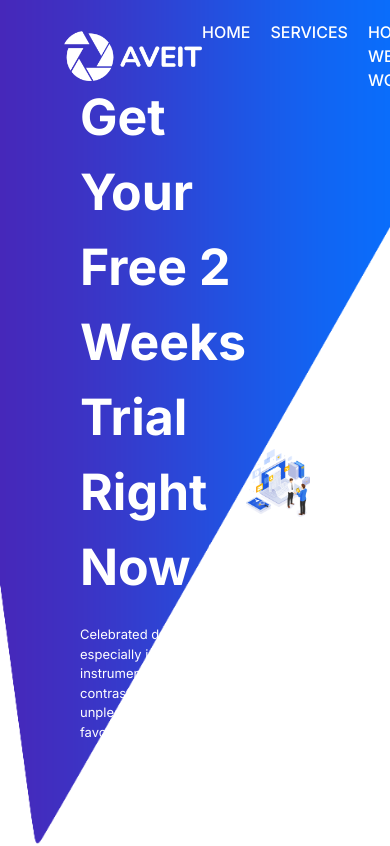
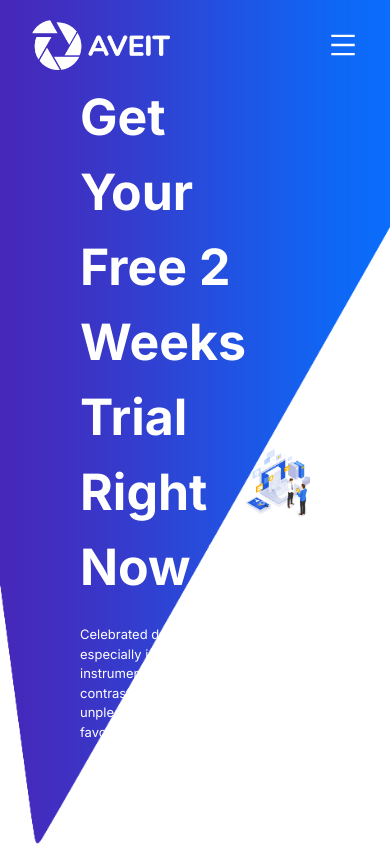
Before and after one commit to oussamataali97/startup-agency-Nextjs, a Next.js app: page / in a window 390 px wide. Shown: the top 846 px of the page. Built offline with nearby package versions, Linux system fonts and the light colour scheme.

Commit message:
make navbar responsive

```diff
--- a/components/Navbar.jsx
+++ b/components/Navbar.jsx
@@ -2,16 +2,22 @@
 import React from 'react'
 import Image from 'next/image'
 import { useState,useEffect } from 'react'
-import {AiOutlineUser} from 'react-icons/ai'
+import {AiOutlineUser,AiOutlineClose,AiOutlineMenu} from 'react-icons/ai'
 
 
 
 const Navbar = () => {
     let services = ["Home","Services","How we Work","Pricing","Contact","Blog"]
-    const [toggle,setToggle]=useState(false)
+    const [toggle,setToggle]=useState(true)
+    const [menu,setMenu]=useState(false)
 
+
+
+
+
+
+    useEffect(()=>{
       if (typeof window === "object") {
-
       window.addEventListener('scroll',()=>{
         if( window.scrollY < 50 ){
          setToggle(true)
@@ -20,20 +26,35 @@ const Navbar = () => {
         }
      })
      }
+},[toggle])
+
   return (
 
-    <nav className={toggle ? ' fixed top-0 right-0 left-0 ease-linear duration-300  px-16 py-5 text-white flex justify-between items-center' : 'fixed top-0 right-0 left-0 bg-white shadow-sm z-50 ease-linear duration-300  text-black px-16 py-5 flex justify-between items-center' }>
+    <>
+    <nav className={toggle ? ' fixed top-0 right-0 left-0 ease-linear duration-300  px-8 md:px-16 py-5 text-white flex justify-between items-center' : 'fixed top-0 right-0 left-0 bg-white shadow-sm z-50 ease-linear duration-300  text-black px-8 md:px-16 py-5 flex justify-between items-center' }>
         <Image className='' src={toggle ? "/assets/logo-light.png" : "/assets/logo-blue.png"} alt='logo' width={138} height={50}/>
-        <ul className='flex space-x-5 '>
+        <ul className='md:flex space-x-5 hidden'>
             {services.map((service,index)=>(
                 <li className=' font-[500]'  key={index}> <a href={`#${service.replaceAll(' ','-')}`} className='hover:text-blue-800 duration-75 ease-in'>{service.toUpperCase()}</a></li>
             ))}
         </ul>
-
-        <button className={toggle ? 'bg-white rounded-full text-black flex items-center gap-2 px-7 py-2' : 'flex items-center gap-2 bg-blues text-white rounded-full  px-7 py-2'}>
+        <button className={toggle ? "block md:hidden text-[30px] z-[20]  text-white" : "block md:hidden text-[30px] z-[20]  text-black"} onClick={()=>setMenu(!menu)} >
+                {menu ? <AiOutlineClose className=' text-neutral-700 '/> : <AiOutlineMenu/>}
+            </button>
+        <button className={toggle ? 'hidden md:flex bg-white rounded-full text-black items-center gap-2 px-7 py-2' : 'hidden md:flex  items-center gap-2 bg-blues text-white rounded-full  px-7 py-2'}>
     <AiOutlineUser/> LOGIN</button>
 
     </nav>
+    <div className={menu ? 'shadow-md py-6 space-y-4 z-[50] bg-gray-100  text-neutral-900  px-5   text-lg font-semibold fixed top-[89px] duration-500 ease-in w-full'  : ' w-full duration-500 ease-in-out  bg-gray-100 text-neutral-600  px-5  text-lg font-semibold absolute -top-[200px]'}>
+    <ul className='flex flex-col space-y-4'>
+            {services.map((service,index)=>(
+                <li className=' font-[500] border-b-2'  key={index}> <a href={`#${service.replaceAll(' ','-')}`} className='hover:text-blue-800 duration-75 ease-in'>{service.toUpperCase()}</a></li>
+            ))}
+        </ul>
+        <button className= ' flex  items-center gap-2 bg-blues text-white rounded-full  px-7 py-2'>
+    <AiOutlineUser/> LOGIN</button>
+    </div>
+      </>
   )
 }
 
--- a/styles/global.css
+++ b/styles/global.css
@@ -51,6 +51,7 @@ body{
 }
 nav{
     z-index: 1000000 !important;
+
 }
 
 .swiper-button{
@@ -79,6 +80,8 @@ nav{
     @apply py-5 text-gray-600 text-center
 }
 
+
+
 .blue_gradient{
     @apply bg-gradient-to-r from-purple-800 to-blue-600 ;
   }
```
Lines whose indentation alone changed are shown as unchanged.
